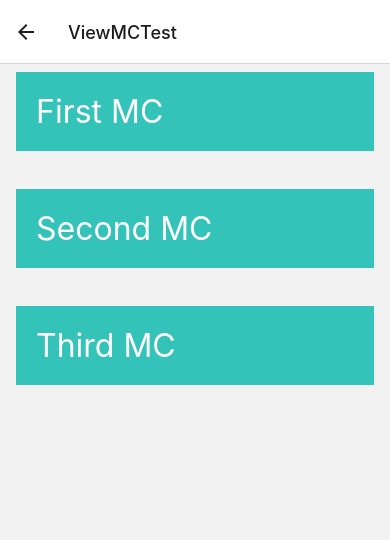
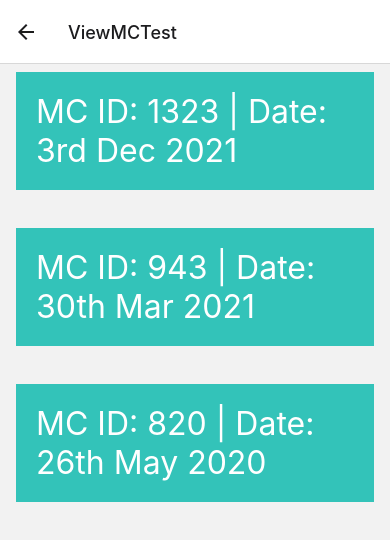
Before and after one commit to thenhao/my-health-buddy, a React Native app in the folder my-health-buddy/: screen /ViewMCTest in a window 390 px wide. Shown: the top 540 px of the page. Built offline with nearby package versions, Linux system fonts and the light colour scheme.

Commit message:
Added details to DATA, passed to Modal as props

```diff
--- a/my-health-buddy/pages/Regina/view-mc.js
+++ b/my-health-buddy/pages/Regina/view-mc.js
@@ -6,26 +6,37 @@ import ViewMCModal from "./view-mc-modal";
 const DATA = [
   {
     id: "bd7acbea-c1b1-46c2-aed5-3ad53abb28ba",
-    mc_id: '1234',
-    title: "First MC",
+    mc_id: '1323',
+    clinic: "First MC",
+    mc_duration: '2 days',
+    mc_startDate: '3rd Dec 2021',
+    mc_endDate: '4th Dec 2021'
   },
   {
     id: "3ac68afc-c605-48d3-a4f8-fbd91aa97f63",
-    title: "Second MC",
+    mc_id: '943',
+    clinic: "Second MC",
+    mc_duration: '1 day',
+    mc_startDate: '30th Mar 2021',
+    mc_endDate: '30th Mar 2021'
   },
   {
     id: "58694a0f-3da1-471f-bd96-145571e29d72",
-    title: "Third MC",
+    mc_id: '820',
+    clinic: "Third MC",
+    mc_duration: '3 days',
+    mc_startDate: '26th May 2020',
+    mc_endDate: '28th May 2020'
   },
 ];
 
 const Item = ({ item, onPress, backgroundColor, textColor, modalVisible, setModalVisible }) => (
   <>
     <TouchableOpacity onPress={onPress} style={[styles.item, backgroundColor]}>
-      <Text style={[styles.title, textColor]}>{item.title}</Text>
+      <Text style={[styles.title, textColor]}>MC ID: {item.mc_id} | Date: {item.mc_startDate}</Text>
     </TouchableOpacity>
 
-    <ViewMCModal modalVisible={modalVisible} setModalVisible={setModalVisible}/>
+    <ViewMCModal modalVisible={modalVisible} setModalVisible={setModalVisible} mcId={item.mc_id} clinic={item.clinic} mcDuration={item.mc_duration} mcStart={item.mc_startDate} mcEnd={item.mc_endDate}/>
   </>
 );
 
```
